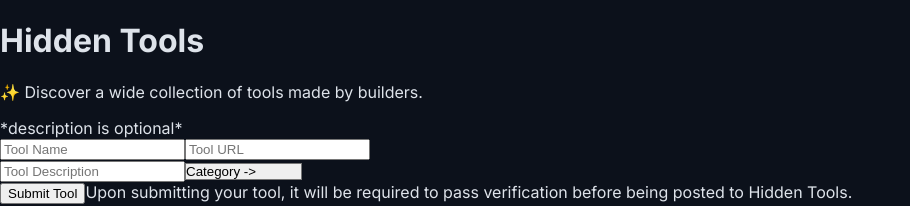
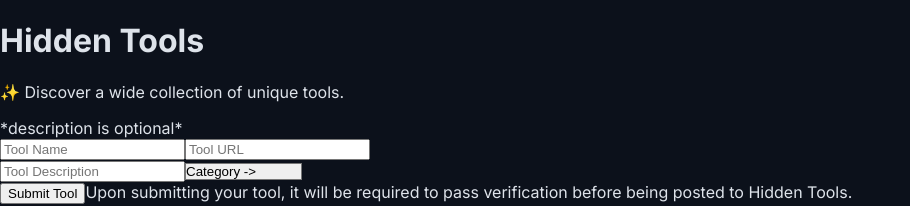
Before and after one commit to heybereket/hiddentools, a Next.js app: page /submit in a window 1280 px wide. Shown: the top 206 px of the page, without its empty margins (0-910 px from the left). Built offline with nearby package versions, Linux system fonts and the light colour scheme.

Commit message:
fix: oss url

```diff
--- a/components/Header.tsx
+++ b/components/Header.tsx
@@ -5,7 +5,7 @@
         Hidden Tools
       </h1>
       <p className="text-md md:text-lg">
-        ✨ Discover a wide collection of tools made by builders.
+        ✨ Discover a wide collection of unique tools.
       </p>
     </div>
   );
--- a/pages/index.tsx
+++ b/pages/index.tsx
@@ -57,7 +57,7 @@
         <span>
           OSS @{' '}
           <a
-            href="https://github.com/heybereket"
+            href="https://github.com/heybereket/hiddentools"
             target="_blank"
             rel="noreferrer"
             className="text-blue-500 hover:text-blue-300 cursor-pointer"
```
